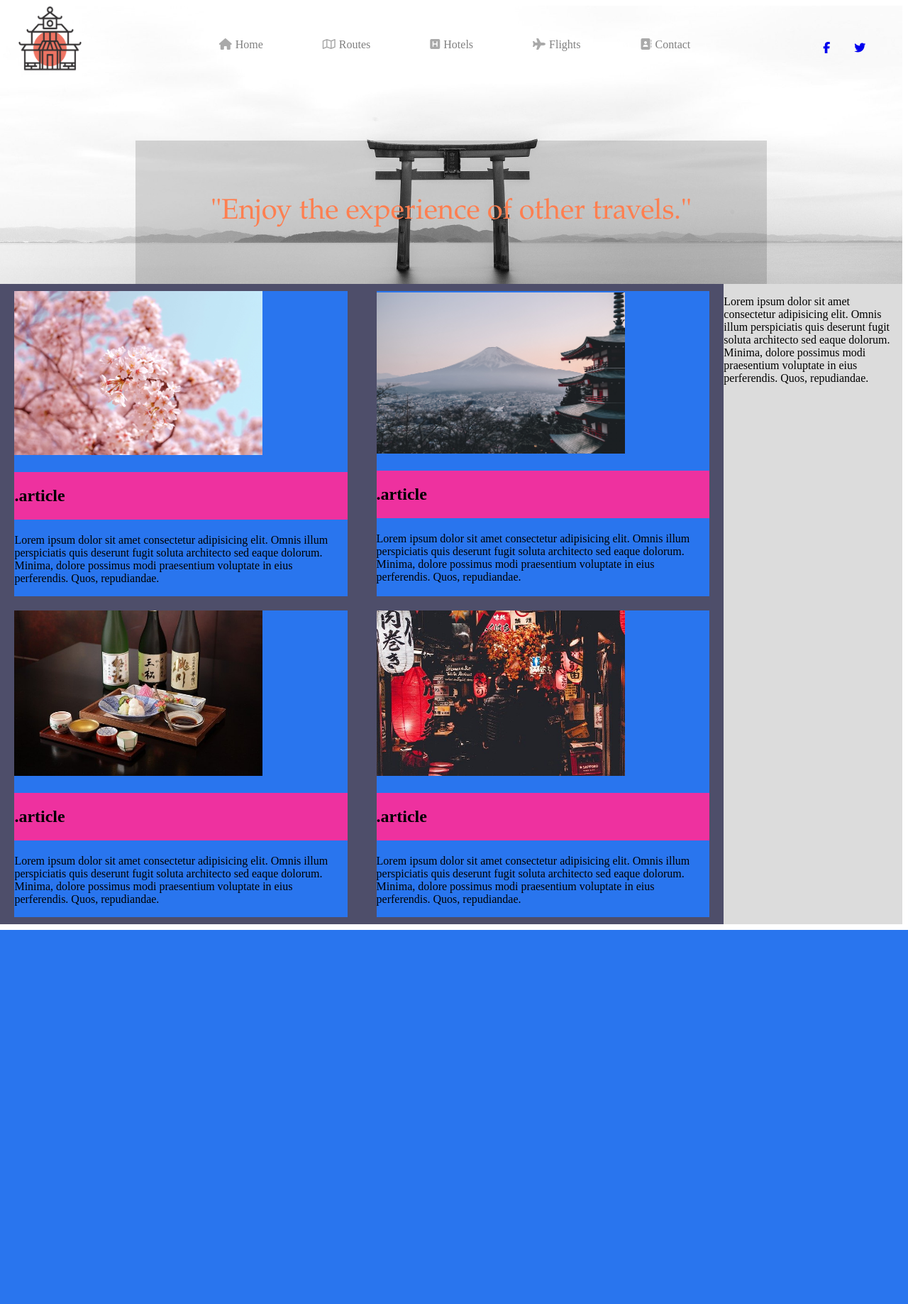
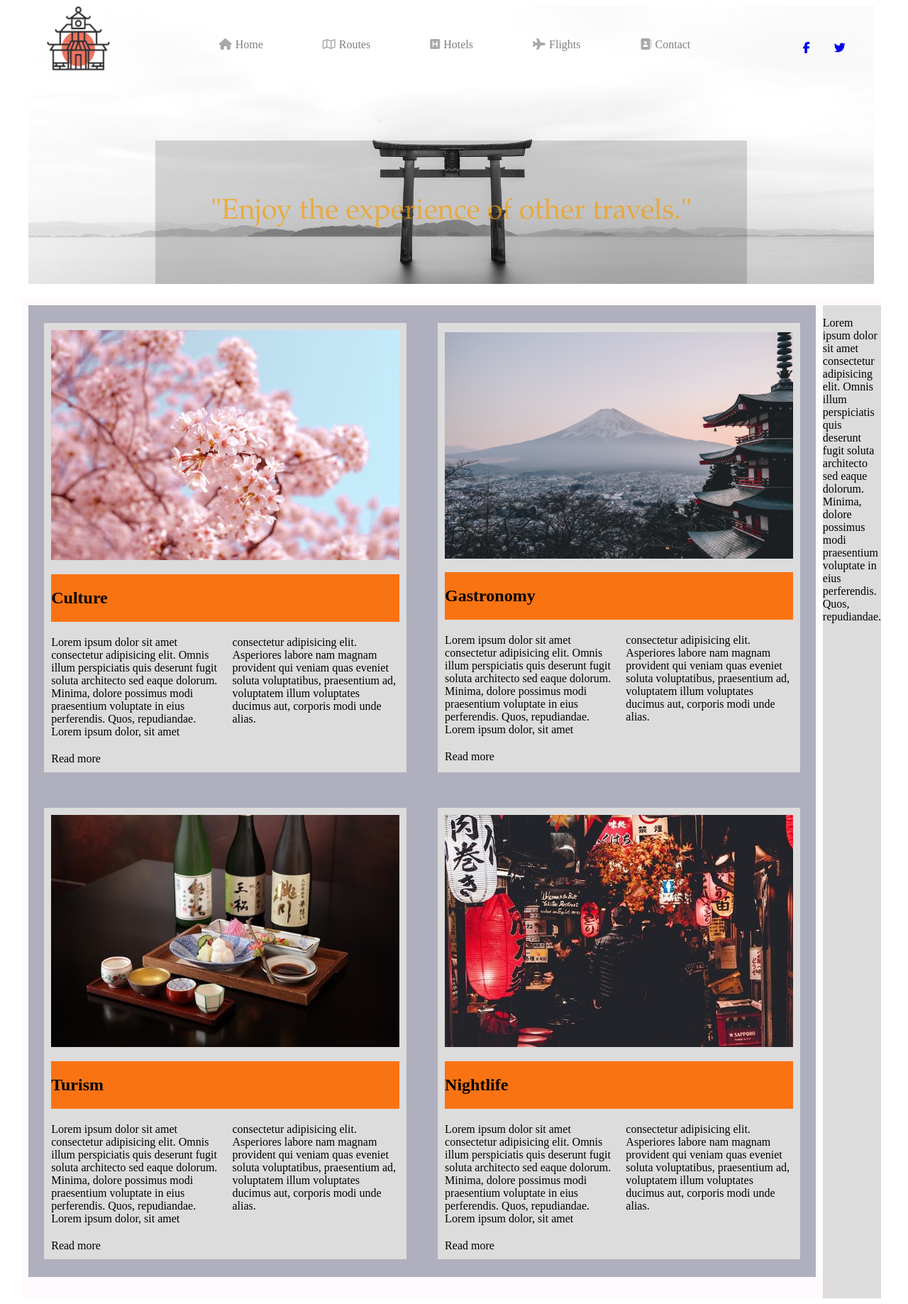
Before and after one commit to Bartpbcn/Sprint1, a PHP site: page / in a window 1280 px wide. Shown: the whole page at 71% size. Before the commit the page ends 1310 px from the top, so only its background shows below. Run offline with PHP 8.4, Linux system fonts and the light colour scheme.

Commit message:
spaces, colors, colums article text

```diff
--- a/topic1/level_1/style.css
+++ b/topic1/level_1/style.css
@@ -71,16 +71,17 @@ h1 {
 
 .articles {
     background-color: #4e4e6a;
-    flex:2 1 auto;
+    flex: 50%;
     display:flex;
     flex-flow:row wrap;
 }
 
     .article {
     background-color: chartreuse;
-    flex:1 1 40%;
+
 
 }
+
 
     .navigacion {
     background-color: #f07b3f;
--- a/topic1/level_2/index.html
+++ b/topic1/level_2/index.html
@@ -48,46 +48,46 @@
                 <div class="box-1">
                     <article class=" article1">
                         <img src="images/sakura.jpg" alt="logo" width="350px" margin="10px">
-                        <h2 class="subtitle1">.article</h2>
+                        <h2 class="subtitle1">Culture</h2>
+                        <div class="article-content">
                         <p>Lorem ipsum dolor sit amet consectetur adipisicing elit. Omnis illum perspiciatis quis
                             deserunt fugit soluta architecto sed eaque dolorum. Minima, dolore possimus modi praesentium
-                            voluptate in eius perferendis. Quos, repudiandae.
-
-                        </p>
-                    </article>
+                            voluptate in eius perferendis. Quos, repudiandae. Lorem ipsum dolor, sit amet consectetur adipisicing elit. Asperiores labore nam magnam provident qui veniam quas eveniet soluta voluptatibus, praesentium ad, voluptatem illum voluptates ducimus aut, corporis modi unde alias.
+                        </div>
+                        <a href="volledig-artikel.html">Read more</a>
                 </div>
                 <div class="box-1">
                     <article class=" article2">
                         <img src="images/fuji.jpg" alt="logo" width="350px" margin="10px">
-                        <h2 class="subtitle2">.article</h2>
+                        <h2 class="subtitle2">Gastronomy</h2>
+                        <div class="article-content">
                             <p>Lorem ipsum dolor sit amet consectetur adipisicing elit. Omnis illum perspiciatis quis
                                 deserunt fugit soluta architecto sed eaque dolorum. Minima, dolore possimus modi praesentium
-                            voluptate in eius perferendis. Quos, repudiandae.
-
-                        </p>
-                    </article>
+                                voluptate in eius perferendis. Quos, repudiandae. Lorem ipsum dolor, sit amet consectetur adipisicing elit. Asperiores labore nam magnam provident qui veniam quas eveniet soluta voluptatibus, praesentium ad, voluptatem illum voluptates ducimus aut, corporis modi unde alias.
+                            </div>
+                            <a href="volledig-artikel.html">Read more</a>
                     </div>
                 <div class="box-1">
                     <article class=" article3">
                         <img src="images/comida.jpg" alt="logo" width="350px" margin="10px">
-                        <h2 class="subtitle3">.article</h2>
+                        <h2 class="subtitle3">Turism</h2>
+                        <div class="article-content">
                             <p>Lorem ipsum dolor sit amet consectetur adipisicing elit. Omnis illum perspiciatis quis
                                 deserunt fugit soluta architecto sed eaque dolorum. Minima, dolore possimus modi praesentium
-                            voluptate in eius perferendis. Quos, repudiandae.
-
-                        </p>
-                    </article>
+                                voluptate in eius perferendis. Quos, repudiandae. Lorem ipsum dolor, sit amet consectetur adipisicing elit. Asperiores labore nam magnam provident qui veniam quas eveniet soluta voluptatibus, praesentium ad, voluptatem illum voluptates ducimus aut, corporis modi unde alias.
+                            </div>
+                            <a href="volledig-artikel.html">Read more</a>
                     </div>
                 <div class="box-1">
                     <article class=" article4">
                         <img src="images/noche.jpg" alt="logo" width="350px" margin="10px">
-                        <h2 class="subtitle4">.article</h2>
-                        <p class="text">Lorem ipsum dolor sit amet consectetur adipisicing elit. Omnis illum perspiciatis quis
+                        <h2 class="subtitle4">Nightlife</h2>
+                        <div class="article-content">
+                            <p>Lorem ipsum dolor sit amet consectetur adipisicing elit. Omnis illum perspiciatis quis
                                 deserunt fugit soluta architecto sed eaque dolorum. Minima, dolore possimus modi praesentium
-                            voluptate in eius perferendis. Quos, repudiandae.
-
-                        </p>
-                    </article>
+                                voluptate in eius perferendis. Quos, repudiandae. Lorem ipsum dolor, sit amet consectetur adipisicing elit. Asperiores labore nam magnam provident qui veniam quas eveniet soluta voluptatibus, praesentium ad, voluptatem illum voluptates ducimus aut, corporis modi unde alias.
+                            </div>
+                            <a href="volledig-artikel.html">Read more</a>
                     </div>
 
 
--- a/topic1/level_2/style.css
+++ b/topic1/level_2/style.css
@@ -12,6 +12,8 @@
     background-position: center;
     background-size: cover;
     background-repeat: no-repeat;
+    margin-left: 40px;
+    margin-right: 40px;
 
 }
 
@@ -43,15 +45,11 @@
 
 }
 
-
-
 .nav ul li {
 
    display: inline-block;
    padding: 10px;
    margin: auto 50px auto 10px;
-
-
 
 }
 .nav ul li a{
@@ -89,11 +87,7 @@
     justify-content: center;
     width: 70%;
     margin: 100px auto 0px auto;
-
     background-color: #00000026;
-
-
-
     padding: 50px 0;
 }
 
@@ -101,50 +95,92 @@
     font-family: Garamond;
     font-weight: lighter;
     font-size: 40px;
-    color: coral;
+    color: rgba(246, 158, 5, 0.7);
 
 }
 .section {
-    background-color: #ee319f;
+    background-color: #fffafd;
     display: flex;
-
-
-
+    margin-left: 30px;
+    margin-right: 30px;
+    margin-top: 20px;
 
 }
 
     .articles {
-        background-color: #4e4e6a;
+        background-color: #afafbe;
         flex:4 1 auto;
         display:flex;
         flex-flow:row wrap;
-        margin: px;
+        margin: 10px;
+        margin-bottom: 30px;
         justify-content: space-around;
 
     }
 
 
     .box-1{
-        background-color: rgb(41, 117, 238);
-        width:46%;
-        margin: 10px;
+        background-color: gainsboro;
+        width: 46%;
+        margin-block: 25px;
         justify-content: space-around;
         align-content: center;
+        position: relative;
+    }
+ .box-1 img {
+        width: 100%; /*max breedte van vader box-1*/
+        height: auto;
+        display: block;
+    }
 
 
-
-    }
     .article1,
     .article2,
     .article3,
     .article4 {
         flex: 1 1 40%;
+        margin: 10px;
     }
 
+.article-content {
+    column-count: 2; /*article tekst verdelen in 2 kolommen */
+    column-gap: 20px ;
+}
+
+.article-content p{
+    margin-top: 0; /* kolom links op dezelfde hoogte als rechts plaatsen*/
+}
+
+.article1 a {
+    text-decoration: none; /*verwijder de link onderlijning*/
+    color: inherit; /* zelfde kleur aannemen als de onliggende tekst*/
+    display: block;
+    margin-top: 20px;
+}
+.article2 a {
+    text-decoration: none; /*verwijder de link onderlijning*/
+    color: inherit; /* zelfde kleur aannemen als de onliggende tekst*/
+    display: block;
+    margin-top: 20px;
+}
+.article3 a {
+    text-decoration: none; /*verwijder de link onderlijning*/
+    color: inherit; /* zelfde kleur aannemen als de onliggende tekst*/
+    display: block;
+    margin-top: 20px;
+}
+.article4 a {
+    text-decoration: none; /*verwijder de link onderlijning*/
+    color: inherit; /* zelfde kleur aannemen als de onliggende tekst*/
+    display: block;
+    margin-top: 20px;
+}
+
 h2{
-        background-color: #ee319f;
+        background-color: #fa7313;
         padding-top: 20px;
         padding-bottom: 20px;
+        text-decoration: white;
 
     }
 
@@ -154,7 +190,9 @@ h2{
     .aside {
         background-color: rgb(245, 39, 66);
         display: flex;
-        flex: 4 1 auto;
+        flex: 4 2 auto;
+        margin-top: 10px;
+
     }
 
             .publicity {
```
Lines whose indentation alone changed are shown as unchanged.
